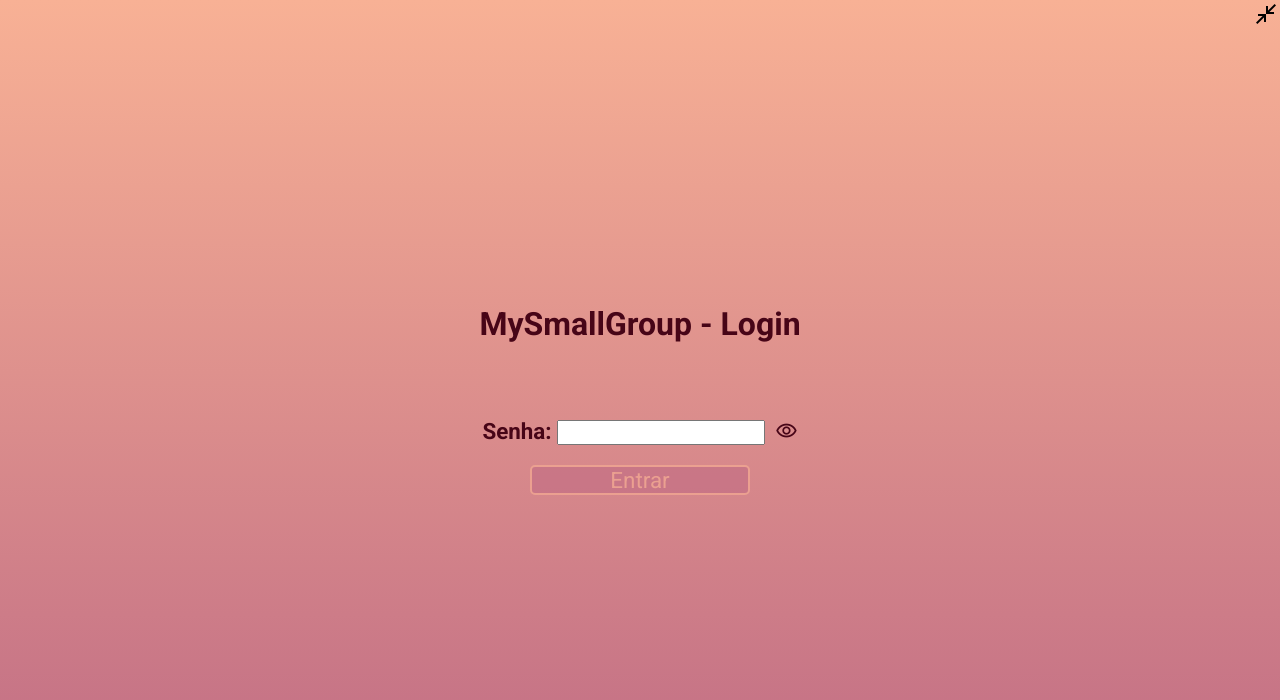
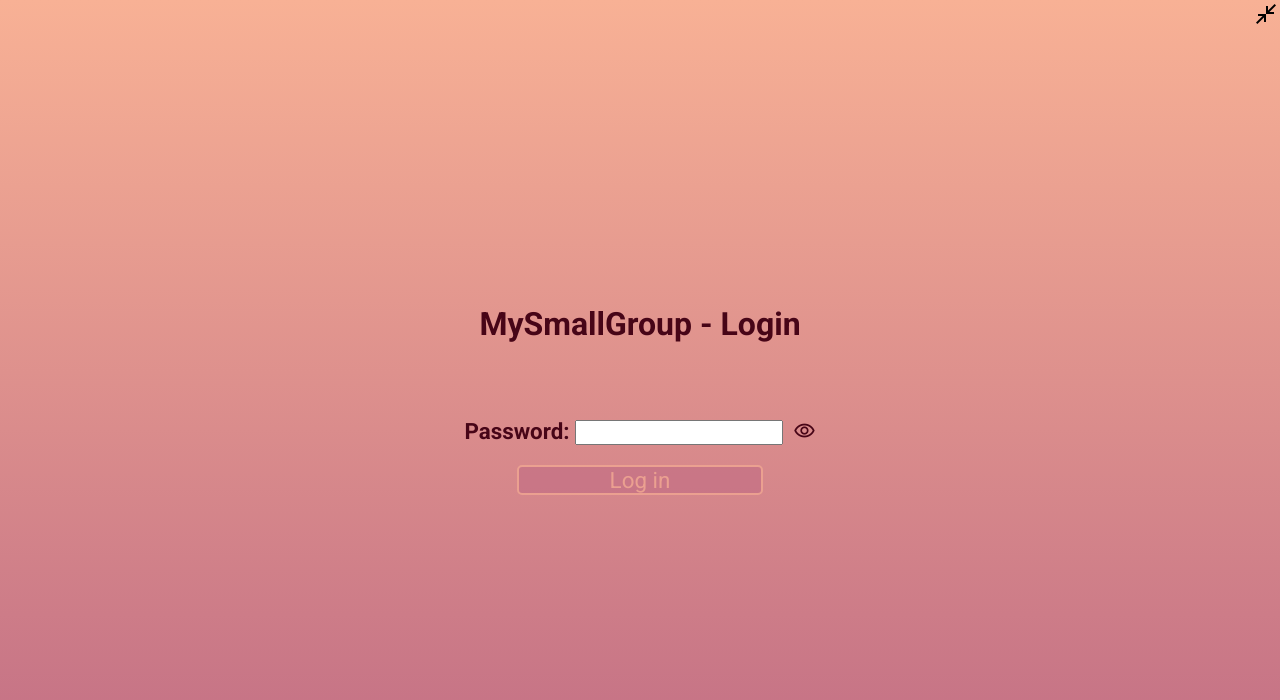
Before and after one commit to TheDevLion/my-small-group-FE, an Angular app: page / in a window 1280 px wide. Shown: the top 700 px of the page. Built offline with nearby package versions, Linux system fonts and the light colour scheme.

Commit message:
✨ feat: change default language

```diff
--- a/src/app/service/translate.service.ts
+++ b/src/app/service/translate.service.ts
@@ -7,7 +7,7 @@ export class TranslateService {
   language: string;
 
   constructor() {
-    this.language = this.getCachedLanguage() ?? 'pt-br';
+    this.language = this.getCachedLanguage() ?? 'en-us';
    }
 
   getCachedLanguage(){
--- a/src/index.html
+++ b/src/index.html
@@ -1,5 +1,5 @@
 <!doctype html>
-<html lang="pt-br">
+<html lang="en">
 <head>
   <meta charset="utf-8">
   <title>MySmallGroup</title>
```
